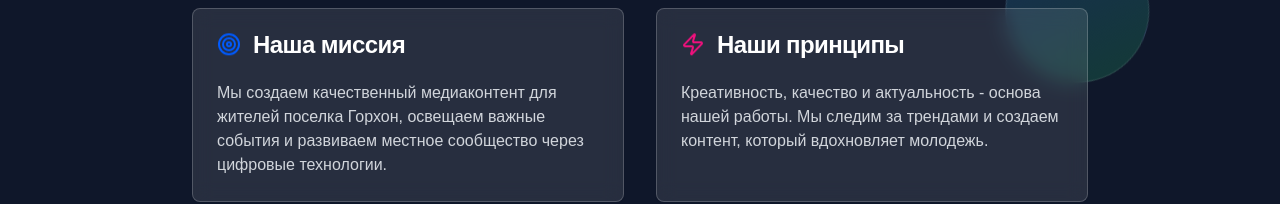
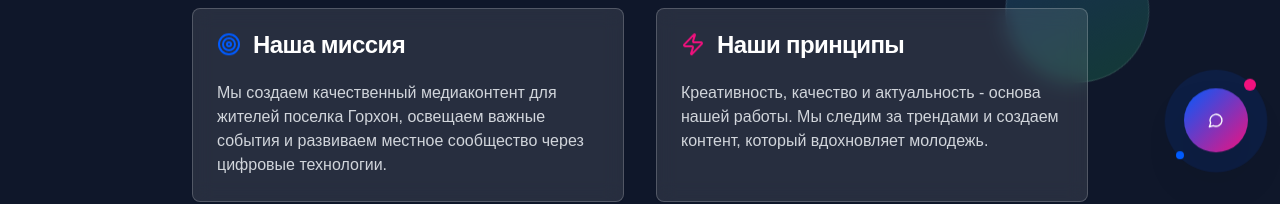
Before and after one commit to pr-poehali-dev/gorkhon-media-website, a React (Vite) app: page / in a window 1280 px wide. Shown: the part 615-819 px from the top of the page. Built offline with nearby package versions, Linux system fonts and the light colour scheme; a web font is replaced by a local one.

Commit message:
Добавить чат в боковую панель

```diff
--- a/src/index.css
+++ b/src/index.css
@@ -198,6 +198,18 @@
     }
   }
 
+  @keyframes chat-pulse {
+    0%,
+    100% {
+      transform: scale(1);
+      box-shadow: 0 0 0 0 rgba(236, 72, 153, 0.7);
+    }
+    50% {
+      transform: scale(1.05);
+      box-shadow: 0 0 0 10px rgba(236, 72, 153, 0);
+    }
+  }
+
   .animate-marquee {
     animation: marquee 15s linear infinite;
   }
--- a/src/pages/Index.tsx
+++ b/src/pages/Index.tsx
@@ -640,6 +640,36 @@ const Index = () => {
           </div>
         </div>
       </footer>
+
+      {/* Floating Chat Button */}
+      <div className="fixed bottom-8 right-8 z-50">
+        <div className="relative">
+          {/* Pulsing Ring */}
+          <div className="absolute inset-0 animate-ping">
+            <div className="w-16 h-16 bg-primary/30 rounded-full"></div>
+          </div>
+
+          {/* Chat Button */}
+          <Button
+            className="relative w-16 h-16 bg-gradient-to-br from-primary to-secondary hover:from-primary/90 hover:to-secondary/90 text-white rounded-full shadow-2xl animate-float hover:animate-glow transition-all duration-300 hover:scale-110"
+            onClick={() =>
+              window.open("https://vk.com/gorhon_official", "_blank")
+            }
+          >
+            <Icon name="MessageCircle" size={24} />
+          </Button>
+
+          {/* Floating Particles */}
+          <div
+            className="absolute -top-2 -right-2 w-3 h-3 bg-secondary rounded-full animate-bounce"
+            style={{ animationDelay: "0.5s" }}
+          ></div>
+          <div
+            className="absolute -bottom-2 -left-2 w-2 h-2 bg-primary rounded-full animate-bounce"
+            style={{ animationDelay: "1s" }}
+          ></div>
+        </div>
+      </div>
     </div>
   );
 };
```
